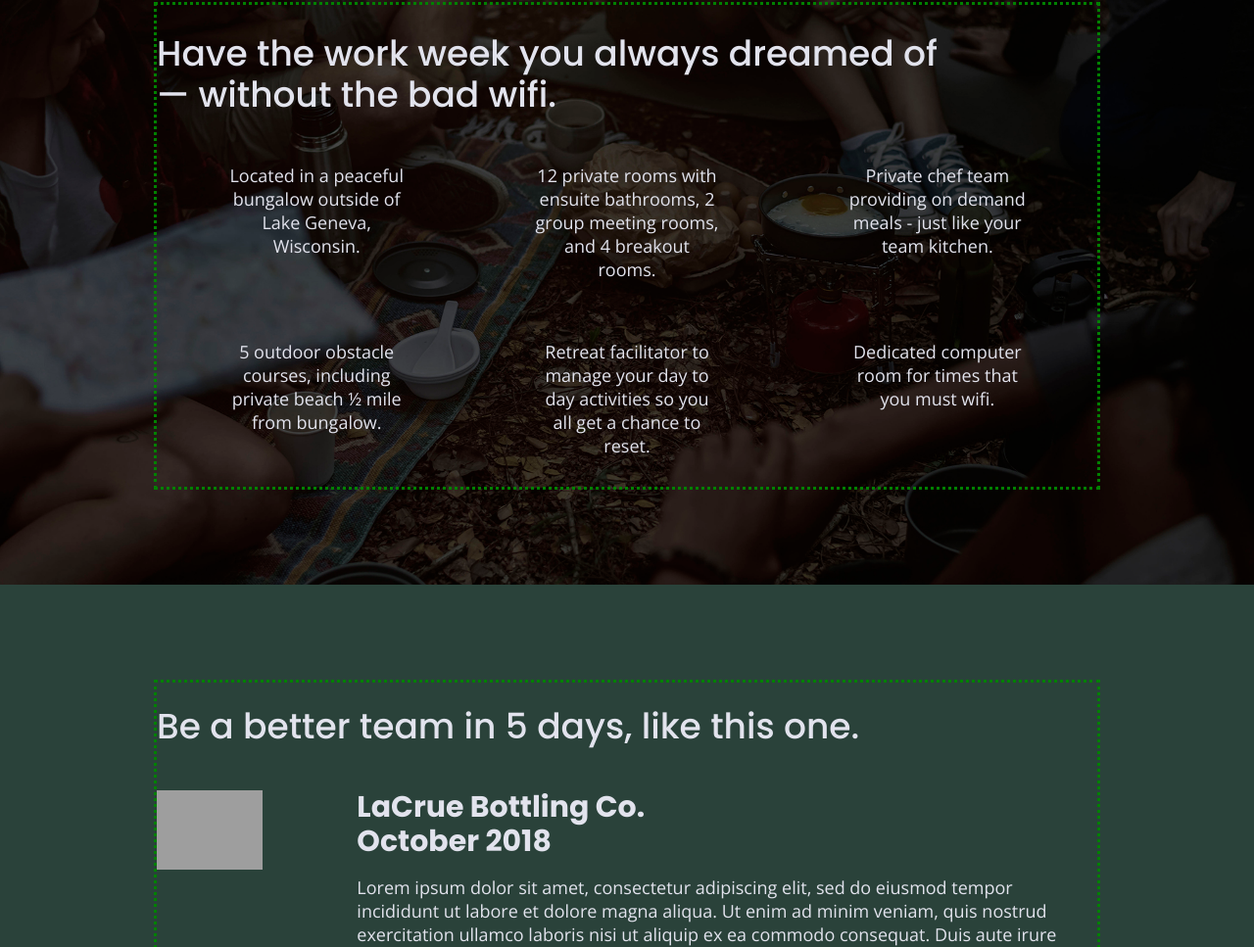
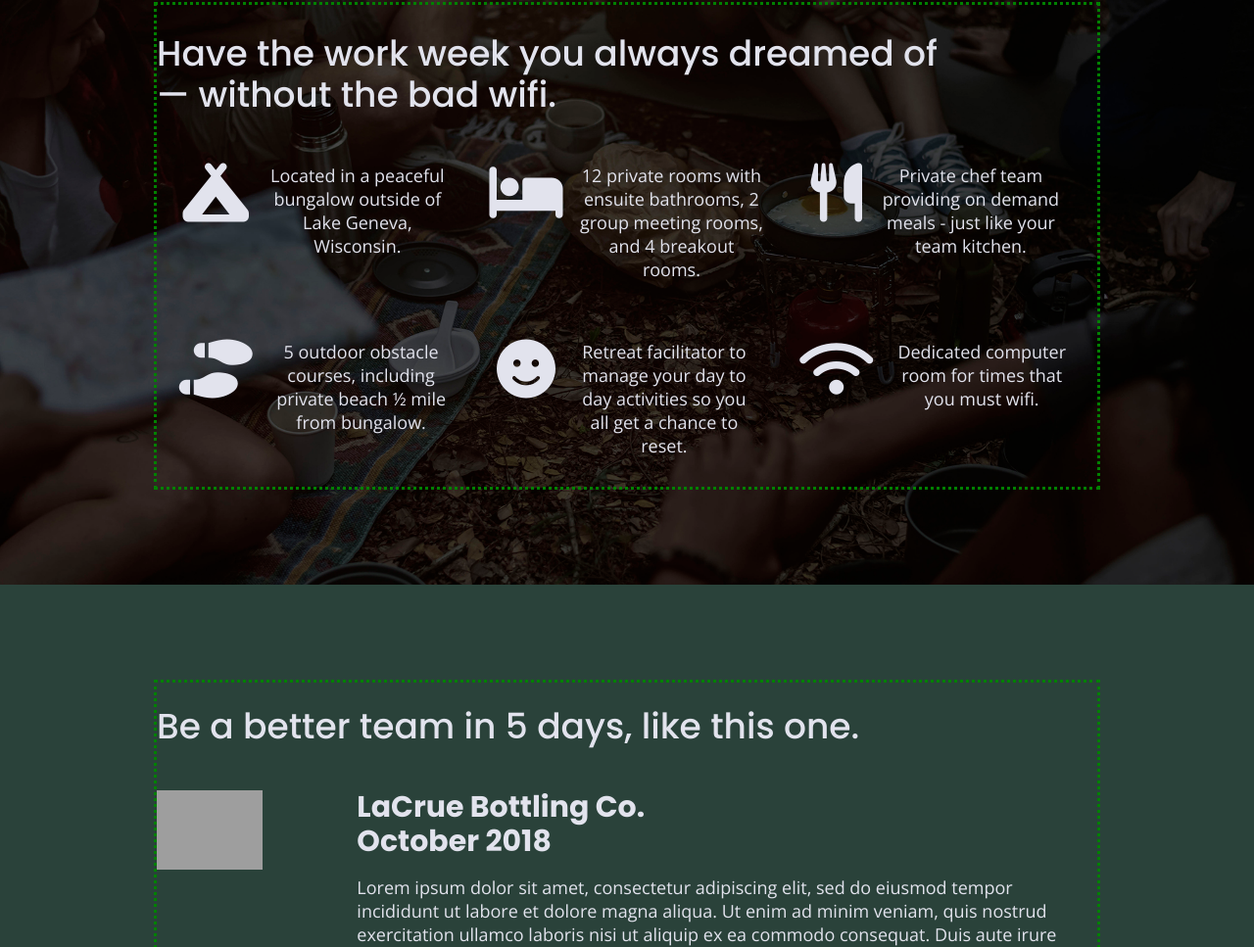
Before and after one commit to mandaeliza/unplugged, a website built with Parcel: page index.html in a window 1280 px wide. Shown: the part 983-1950 px from the top of the page at 98% size. Built offline with nearby package versions, Linux system fonts and the light colour scheme; grey boxes are pictures that could not be loaded.

Commit message:
Added font-awesome script and icons to features

```diff
--- a/css/main.css
+++ b/css/main.css
@@ -338,6 +338,12 @@ input[type=button] {
   width: 63%;
   margin: 30px 0;
   text-align: center;
+}
+
+.features i {
+  font-size: 3.75em;
+  margin-bottom: 40px;
+  padding-right: 5%;
 }
 
 .features .features-items {
--- a/index.html
+++ b/index.html
@@ -18,6 +18,7 @@
 
   <link rel="stylesheet" href="css/normalize.css">
   <link rel="stylesheet" href="css/main.css">
+  <script src="https://kit.fontawesome.com/8371d8046b.js" crossorigin="anonymous"></script>
   <meta name="theme-color" content="#fafafa">
   <!-- Google Fonts -->
 <link href="https://fonts.googleapis.com/css?family=Open+Sans:400,700|Poppins:500,700" rel="stylesheet">
@@ -61,27 +62,27 @@
         <h2>Have the work week you always dreamed of — without the bad wifi.</h2>
         <div class="features-items">
         <article>
-          <p class="font-awesome-icon"></p>
+          <i class="fas fa-campground"></i><br>
           <p class="features-item-details">Located in a peaceful bungalow outside of Lake Geneva, Wisconsin.</p>
         </article>
         <article>
-          <p class="font-awesome-icon"></p>
+          <i class="fas fa-bed"></i>
           <p class="features-item-details">12 private rooms with ensuite bathrooms, 2 group meeting rooms, and 4 breakout rooms.</p>
         </article>
         <article>
-          <p class="font-awesome-icon"></p>
+          <i class="fas fa-utensils"></i>
           <p class="features-item-details">Private chef team providing on demand meals - just like your team kitchen.</p>
         </article>
         <article>
-          <p class="font-awesome-icon"></p>
+          <i class="fas fa-shoe-prints"></i>
           <p class="features-item-details">5 outdoor obstacle courses, including private beach ½ mile from bungalow.</p>
         </article>
         <article>
-          <p class="font-awesome-icon"></p>
+          <i class="fas fa-smile"></i>
           <p class="features-item-details">Retreat facilitator to manage your day to day activities so you all get a chance to reset.</p>
         </article>
         <article>
-          <p class="font-awesome-icon"></p>
+          <i class="fas fa-wifi"></i>
           <p class="features-item-details">Dedicated computer room for times that you must wifi.</p>
         </article>
       </div>
```
Also changed, not shown: about/index.html (+1 -1 lines), faq/index.html (+1 -0 lines).
